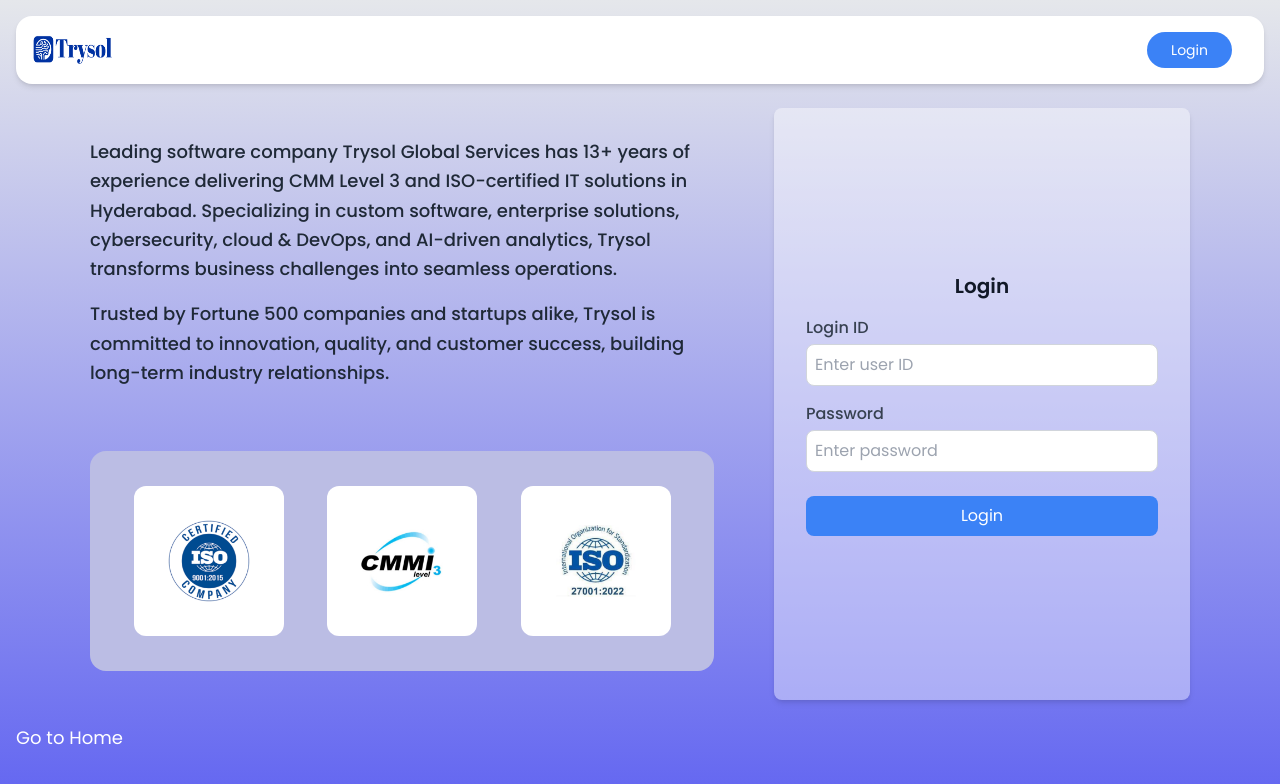
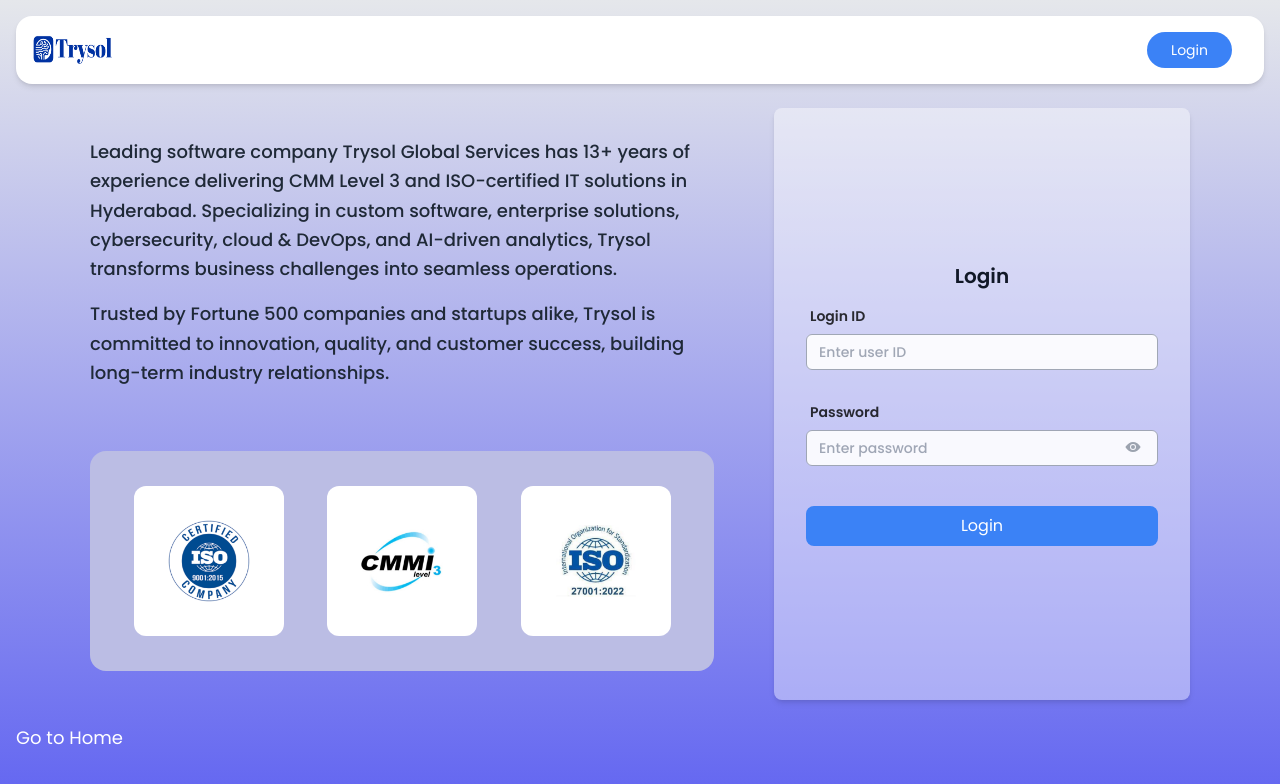
Before and after one commit to trysoltryovate/trysol_enterprise_suite, a React (Vite) app: page / in a window 1280 px wide. Shown: the top 784 px of the page. Built offline with nearby package versions, Linux system fonts and the light colour scheme.

Commit message:
feat: login form validated

```diff
--- a/src/pages/auth/Login.jsx
+++ b/src/pages/auth/Login.jsx
@@ -1,11 +1,72 @@
 import { Link } from "react-router-dom";
-
+import { useState } from "react";
+import { FaCircleCheck } from "react-icons/fa6";
+import { IoMdEyeOff, IoMdInformationCircle } from "react-icons/io";
+import { IoEye } from "react-icons/io5";
 import CMMI from "../../assets/cmmi.png";
 import ISO from "../../assets/iso.png";
 import ISONUMBER from "../../assets/iso2700.png";
 import Navbar from "../../components/Navbar";
 
 export default function Login() {
+  const [loginId, setLoginId] = useState("");
+  const [password, setPassword] = useState("");
+  const [loginIdError, setLoginIdError] = useState("");
+  const [passwordError, setPasswordError] = useState("");
+  const [isError, setIsError] = useState(false);
+  const [isSuccess, setIsSuccess] = useState(false);
+
+  const [isLoginFailed, setIsLoginFailed] = useState(false);
+
+  const [isPassVisible, setIsPassVisible] = useState(false);
+
+  const validateLoginId = (e) => {
+    setLoginId(e.target.value);
+    setLoginIdError(
+      e.target.value
+        ? e.target.value.length < 4
+          ? `At least 4 characters needed`
+          : "Login ID is correct."
+        : "Login ID is required!",
+    );
+  };
+
+  const validatePassword = (value) => {
+    const minLength = value.length >= 8;
+    const hasNumber = /[0-9]/.test(value);
+    const hasSymbol = /[!@#$%&*]/.test(value);
+
+    if (!value)
+      return {
+        message: "Password is required!",
+        isError: true,
+        isSuccess: false,
+      };
+    if (!minLength)
+      return {
+        message: "Password must be at least 8 characters long.",
+        isError: true,
+        isSuccess: false,
+      };
+    if (!hasNumber)
+      return {
+        message: "Password must contain at least one number 0 - 9.",
+        isError: true,
+        isSuccess: false,
+      };
+    if (!hasSymbol)
+      return {
+        message: "Password must contain at least one symbol eg. !@#$%&*",
+        isError: true,
+        isSuccess: false,
+      };
+
+    return {
+      message: "Your password meets requirements.",
+      isError: false,
+      isSuccess: true,
+    };
+  };
   return (
     <div className="flex min-h-screen flex-col bg-gradient-to-b from-gray-200 to-indigo-500 p-4">
       {/* Header */}
@@ -52,21 +113,93 @@
           <h2 className="mb-4 text-center text-xl font-semibold text-gray-900">
             Login
           </h2>
-          <div className="mb-4">
-            <label className="block font-medium text-gray-700">Login ID</label>
+          {/* Login ID */}
+          <div className="mb-3 flex flex-col gap-y-1">
+            <label
+              htmlFor="loginId"
+              className="ml-1 w-max text-sm font-semibold opacity-80"
+            >
+              Login ID
+            </label>
             <input
+              id="loginId"
+              value={loginId}
+              onChange={(e) => validateLoginId(e)}
               type="text"
               placeholder="Enter user ID"
-              className="mt-1 w-full rounded-lg border border-gray-300 p-2 focus:outline-none focus:ring-2 focus:ring-blue-500"
+              // className="mt-1 w-full rounded-lg border border-gray-300 p-2 focus:outline-none focus:ring-2 focus:ring-blue-500"
+              className={`border ${
+                loginId.length < 4
+                  ? "border-gray-400"
+                  : loginIdError.includes("correct") && !isLoginFailed
+                    ? "border-green-500 focus-visible:ring-green-100"
+                    : "border-red-500 focus-visible:ring-red-100"
+              } bg-background ring-offset-background placeholder:text-muted-foreground my-1 flex h-9 w-full rounded-md px-3 py-2 text-base font-medium opacity-90 focus-visible:outline-none focus-visible:ring-2 focus-visible:ring-offset-2 disabled:cursor-not-allowed disabled:opacity-50 md:text-sm`}
             />
+            {!isLoginFailed && (
+              <p
+                className={`inline-flex items-center gap-x-1 text-[12px] font-semibold ${
+                  loginId
+                    ? loginId.length >= 4
+                      ? "text-green-600"
+                      : "text-red-500"
+                    : "text-red-500"
+                } ${loginIdError ? "opacity-100" : "opacity-0"}`}
+              >
+                {isSuccess ? <FaCircleCheck /> : <IoMdInformationCircle />}{" "}
+                {loginIdError}
+              </p>
+            )}
           </div>
-          <div className="mb-4">
-            <label className="block font-medium text-gray-700">Password</label>
-            <input
-              type="password"
-              placeholder="Enter password"
-              className="mt-1 w-full rounded-lg border border-gray-300 p-2 focus:outline-none focus:ring-2 focus:ring-blue-500"
-            />
+          {/* Password */}
+          <div className="mb-3 flex flex-col gap-y-1">
+            <label
+              htmlFor="password"
+              //className="block font-medium text-gray-700"
+              className="ml-1 w-max text-sm font-semibold opacity-80"
+            >
+              Password
+            </label>
+            <div className="relative">
+              <input
+                type={isPassVisible ? "text" : "password"}
+                id="password"
+                value={password}
+                onChange={(e) => {
+                  setPassword(e.target.value);
+                  const validation = validatePassword(e.target.value);
+                  setPasswordError(validation.message);
+                  setIsError(validation.isError);
+                  setIsSuccess(validation.isSuccess);
+                }}
+                className={`border ${
+                  password.length === 0
+                    ? "border-gray-400"
+                    : isSuccess && !isLoginFailed
+                      ? "border-green-500 focus-visible:ring-green-100"
+                      : "border-red-500 focus-visible:ring-red-100"
+                } bg-background ring-offset-background placeholder:text-muted-foreground my-1 flex h-9 w-full rounded-md px-3 py-2 text-base font-medium opacity-90 focus-visible:outline-none focus-visible:ring-2 focus-visible:ring-offset-2 disabled:cursor-not-allowed disabled:opacity-50 md:text-sm`}
+                placeholder="Enter password"
+                // className="mt-1 w-full rounded-lg border border-gray-300 p-2 focus:outline-none focus:ring-2 focus:ring-blue-500"
+              />
+              <button
+                type="button"
+                className="absolute right-2 top-2 rounded-md border border-transparent px-2 py-1 text-gray-400 outline-1 hover:cursor-pointer hover:border-gray-100 hover:bg-gray-100 hover:text-gray-700"
+                onClick={() => setIsPassVisible(!isPassVisible)}
+              >
+                {isPassVisible ? <IoMdEyeOff /> : <IoEye />}
+              </button>
+            </div>
+            {!isLoginFailed && (
+              <p
+                className={`inline-flex items-center gap-x-1 text-[12px] font-semibold ${
+                  isSuccess ? "text-green-600" : "text-red-500"
+                } ${passwordError ? "opacity-100" : "opacity-0"} `}
+              >
+                {isSuccess ? <FaCircleCheck /> : <IoMdInformationCircle />}{" "}
+                {passwordError}
+              </p>
+            )}
           </div>
           <button className="mt-2 w-full rounded-lg bg-blue-500 py-2 text-white hover:bg-blue-600">
             Login
```
Also changed, not shown: 1 other file (tests, documents, lock files or other folders).
